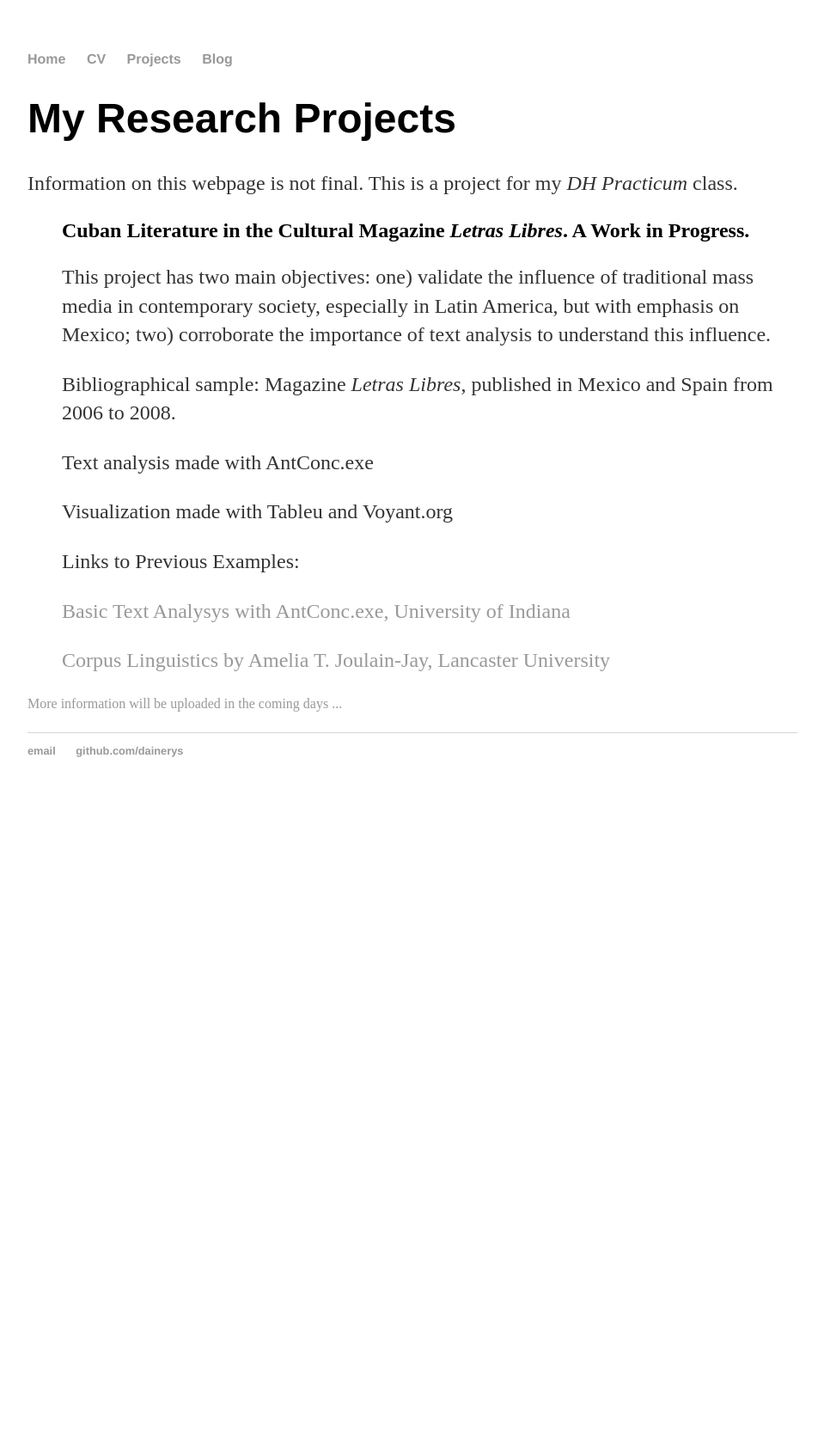
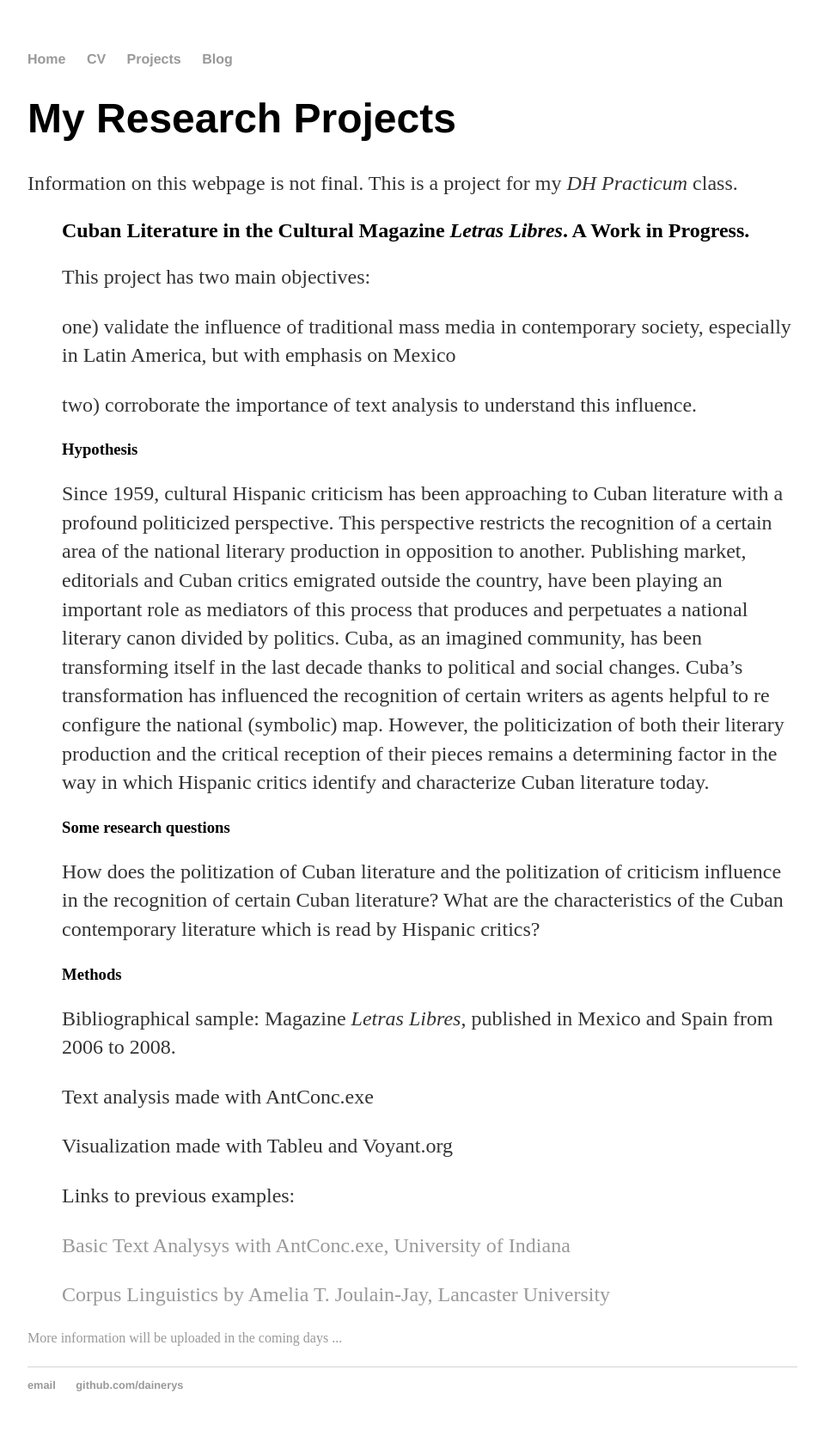
Before and after one commit to dainerys/dainerys.github.io, a Jekyll site: the page built from projects/index.html, in a window 1280 px wide. Shown: the whole page at 86% size, without its empty margins (160-1119 px from the left). Built offline with Jekyll 4.4.1, drawn with Linux system fonts in a browser that asks for light colours; before the commit the page ends 941 px from its top, so only the background shows below that.

Commit message:
Update index.html

```diff
--- a/projects/index.html
+++ b/projects/index.html
@@ -9,17 +9,31 @@ title: Projects
 
 <ul>
 <h2>Cuban Literature in the Cultural Magazine <em>Letras Libres</em>. A Work in Progress.</h2>
-<p>This project has two main objectives: one) validate the influence of traditional mass media in contemporary society, especially in Latin America, but with emphasis on Mexico; two) corroborate the importance of text analysis to understand this influence. </p>
+<p>This project has two main objectives:</p>
+  <p>one) validate the influence of traditional mass media in contemporary society, especially in Latin America, but with emphasis on Mexico</p>
+  <p>two) corroborate the importance of text analysis to understand this influence. </p>
 </ul>
 
 <ul>
+<h3>Hypothesis</h3>
+<p>Since 1959, cultural Hispanic criticism has been approaching to Cuban literature with a profound politicized perspective. This perspective restricts the recognition of a certain area of the national literary production in opposition to another. Publishing market, editorials and Cuban critics emigrated outside the country, have been playing an important role as mediators of this process that produces and perpetuates a national literary canon divided by politics. Cuba, as an imagined community, has been transforming itself in the last decade thanks to political and social changes. Cuba’s transformation has influenced the recognition of certain writers as agents helpful to re configure the national (symbolic) map. However, the politicization of both their literary production and the critical reception of their pieces remains a determining factor in the way in which Hispanic critics identify and characterize Cuban literature today.</p>
+  </ul>
+
+<ul>
+<h3>Some research questions</h3>
+<p>How does the politization of Cuban literature and the politization of criticism influence in the recognition of certain Cuban literature?
+What are the characteristics of the Cuban contemporary literature which is read by Hispanic critics? </p>
+  </ul>
+
+<ul>
+  <h3>Methods</h3>
 <p>Bibliographical sample: Magazine <em>Letras Libres</em>, published in Mexico and Spain from 2006  to 2008.<p>
 <p>Text analysis made with AntConc.exe</p>
 <p>Visualization made with Tableu and Voyant.org</p>
 </ul>
 
 <ul>
-<p>Links to Previous Examples:</p>
+<p>Links to previous examples:</p>
   <p><a href="http://cl.indiana.edu/~md7/15/615/slides/03-concordance/03-concordance-2x3.pdf">Basic Text Analysys with AntConc.exe, University of Indiana</a></p>
   <p><a href="http://rs4vp.org/corpus-linguistics-by-amelia-t-joulain-jay-lancaster-university-2/">Corpus Linguistics by Amelia T. Joulain-Jay, Lancaster University</a></p>
 </ul>
```
